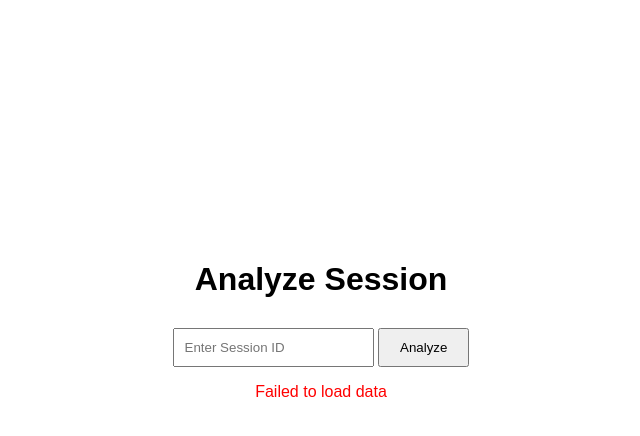
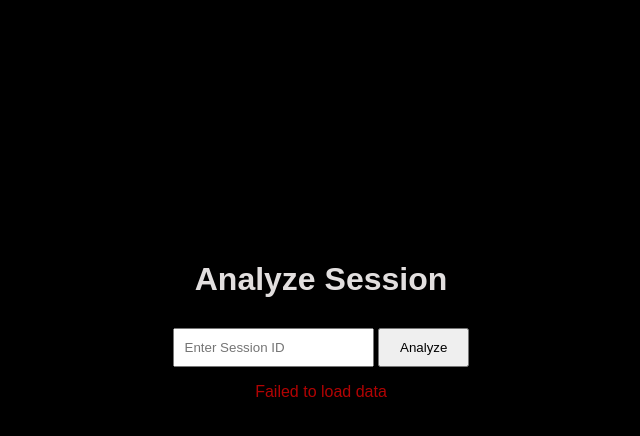
Before and after one commit to leroidubuffet/ABLExR_flask, a Flask app: page /analysis/analysis/1 in a window 1280 px wide. Shown: the top 436 px of the page, without its empty margins (319-959 px from the left). Run offline with Flask 3, Linux system fonts and the light colour scheme.

Commit message:
style(chart, constants, styles): change UI to black background

```diff
--- a/chart.py
+++ b/chart.py
@@ -44,7 +44,7 @@
     line_legend = [officer_line.lines[1], driver_line.lines[2]]
 
     # Create legend for the scatter plot
-    scatter_legend = [plt.Line2D([0], [0], marker='o', color='w',
+    scatter_legend = [plt.Line2D([0], [0], marker='o', color='none',
                                  markerfacecolor=COLOR_PALETTE[2],
                                  markersize=6)]
 
@@ -59,7 +59,7 @@
 
 def create_plot(df_officer, df_driver, df_scene, df_rt, dimension):
     plt.figure(figsize=(15, 5))
-
+    plt.style.use('dark_background')
     plt.xlim(0, 180)  # Set x-axis limits to 0 and 180
 
     # Plot the Scene data
@@ -68,11 +68,13 @@
 
     # Plot the Officer data
     officer_line = sns.lineplot(data=df_officer, x='BeginTime',
-                                y=dimension, color=COLOR_PALETTE[0])
+                                y=dimension, color=COLOR_PALETTE[0],
+                                linewidth=1)
 
     # Plot the Driver data
     driver_line = sns.lineplot(data=df_driver, x='BeginTime',
-                               y=dimension, color=COLOR_PALETTE[1])
+                               y=dimension, color=COLOR_PALETTE[1],
+                               linewidth=1)
 
     # Interpolate the dimension value of the scene at the response times
     df_rt['reaction_t'] = pd.to_numeric(df_rt['reaction_t'], errors='coerce')
@@ -90,12 +92,12 @@
               fontname='Arial Narrow')
     plt.ylim(0, 1)  # Set y-axis limits to 0 and 1
 
-    # Set background color to white
-    plt.gca().set_facecolor('white')
+    # Set background color
+    plt.gca().set_facecolor('black')
 
     # Set tick label font size and style
-    plt.xticks(fontsize=12, fontname='Arial Narrow')
-    plt.yticks(fontsize=12, fontname='Arial Narrow')
+    plt.xticks(fontsize=12, fontname='Arial Narrow', color='white')
+    plt.yticks(fontsize=12, fontname='Arial Narrow', color='white')
 
     # Set axis labels font size and style
     plt.xlabel('Time (s)', fontsize=10, fontname='Arial Narrow')
--- a/constants.py
+++ b/constants.py
@@ -12,7 +12,7 @@
 ETHNICITIES = ['random', 'black', 'latino', 'white']
 
 # Officer, Driver, Scene dots
-COLOR_PALETTE = ["#6497b1", "#ff6f69", "#011f4b"]
+COLOR_PALETTE = ["#6497b1", "#ff6f69", "#e2dfdf"]
 
 # Error messages
 INVALID_PASSWORD = 'Invalid password. Please try again.'
--- a/static/styles.css
+++ b/static/styles.css
@@ -10,6 +10,16 @@
 	font-family: Arial, sans-serif;
 	min-width: 1000px;
 	margin-top: var(--top-margin);
+    background-color: black; /* Make the background color black */
+    color: rgb(226, 223, 223); /* Make the text color white */
+}
+
+a:link {
+    color: #87CEFA;  /* unvisited links */
+}
+
+a:visited {
+    color: #800080;  /* visited links */
 }
 
 .container {
@@ -26,7 +36,7 @@
 }
 
 p.error {
-	color: red;
+	color: rgb(177, 3, 3);
 }
 
 form {
@@ -54,7 +64,7 @@
     top: 0;
     left: 10%;
 	right: 10%;
-    background-color: #f8f9fa;
+    background-color: #000000;
     padding: 10px;
     z-index: 1;
 }
```
